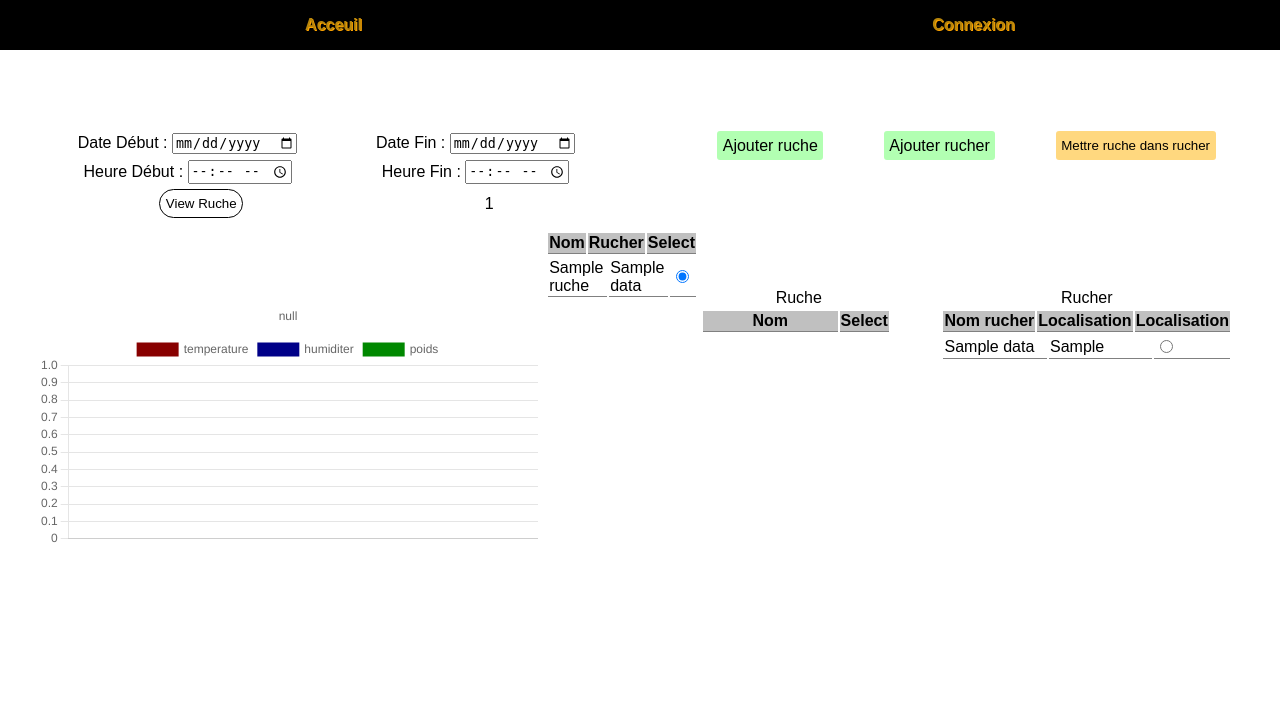
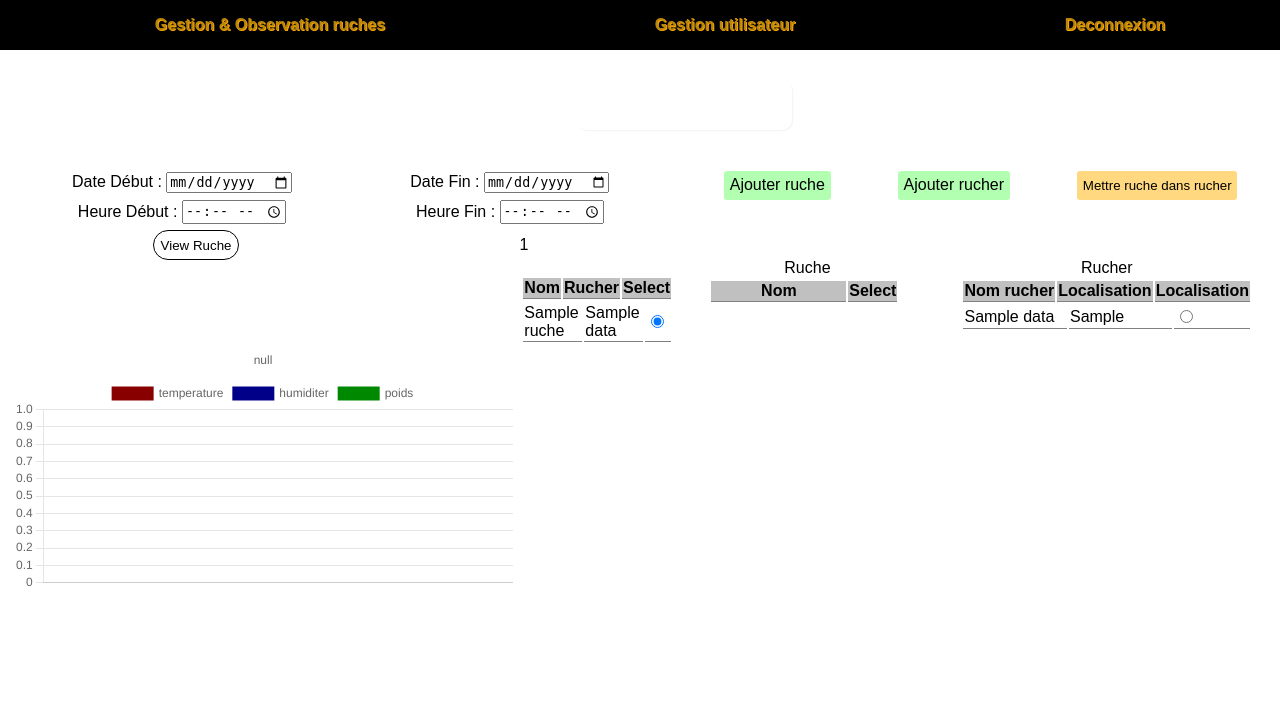
Before and after one commit to danoux10/rebuild_BTS_PROJET, a PHP site: page /view/rucher.php in a window 1280 px wide. Shown: the top 713 px of the page. Run offline with PHP 8.4, Linux system fonts and the light colour scheme; a user stored in the database is signed in; data comes from the database, SQL or seed files in the repository; both versions use the stored data as it was after the commit; tables that the repository leaves empty hold one stand-in row (values such as "Sample post"); data that the repository does not hold is empty.

Commit message:
finish back
back ok
front ok
responsive no

```diff
--- a/_function/graph.php
+++ b/_function/graph.php
@@ -3,22 +3,22 @@
     const myChart = new Chart(ctx, {
         type: 'line',
         data: {
-            labels: <?php print_r(json_encode($dateRuche)) ?>,
+            labels: <?php print_r(json_encode(@$dateRuche)) ?>,
             datasets: [{
                 label:'temperature',
-                data: <?php print_r(json_encode($temps)) ?>,
+                data: <?php print_r(json_encode(@$temps)) ?>,
                 backgroundColor: '#880000',
                 borderColor: '#880000',
                 borderWidth: 2,
             },{
                 label: 'humiditer',
-                data: <?php print_r(json_encode($humi)) ?>,
+                data: <?php print_r(json_encode(@$humi)) ?>,
                 backgroundColor: '#000088',
                 borderColor: '#000088',
                 borderWidth: 2,
             },{
                 label: 'poids',
-                data: <?php print_r(json_encode($poids)) ?>,
+                data: <?php print_r(json_encode(@$poids)) ?>,
                 backgroundColor: '#008800',
                 borderColor: '#008800',
                 borderWidth: 2,
@@ -29,7 +29,7 @@
                 title:{
                     display:true,
                     font:'bold',
-                    text:<?php print_r(json_encode($ruche_name))?>
+                    text:<?php print_r(json_encode(@$ruche_name))?>
                 }
             }
         }
--- a/_function/select.php
+++ b/_function/select.php
@@ -3,7 +3,7 @@
 	$rucheData = $bdd->query('select * from ruche');
 	$userData = $bdd->query('select * from users inner join status on users.status_reference=status.status_id ');
 	$locationData = $bdd->query('select distinct(rucher_location) from rucher_data');
-	$rucheSelect = $_SESSION['ruche'];
+	@$rucheSelect = $_SESSION['ruche'];
 	//select status
 	function selectStatus(){
 		global $bdd;
--- a/controller/navbar.php
+++ b/controller/navbar.php
@@ -1,15 +1,23 @@
+<?php
+    @$connect_lvl= $_SESSION['status'];
+?>
 <header id="navbar">
         <nav>
             <ul>
-                <li><a href="">Acceuil</a></li>
-                <li id="connexion_view"><a>Connexion</a></li>
-                <!-- if lvl != admin -->
-<!--                <li><a href="">Observer ruche</a></li>-->
-                <!-- if lvl =admin -->
-<!--                <li><a href="">Gestion & Observation ruches</a></li>-->
-<!--                <li><a href="">Gestion utilisateur</a></li>-->
-                <!-- if connected -->
-<!--                <li><a href="">Deconnexion</a></li>-->
+                <?php if($connect_lvl==0){?>
+                    <li><a href="home.php">Acceuil</a></li>
+                    <li id="connexion_view"><a>Connexion</a></li>
+                <?php }?>
+                <?php if($connect_lvl >=2){?>
+                    <li><a href="rucher.php">Observer ruche</a></li>
+                <?php }?>
+                <?php if($connect_lvl==1){?>
+                    <li><a href="rucher.php">Gestion & Observation ruches</a></li>
+                    <li><a href="user.php">Gestion utilisateur</a></li>
+                <?php }?>
+                <?php if($connect_lvl!=0) {?>
+                    <li><a href="deco.php">Deconnexion</a></li>
+                <?php }?>
             </ul>
         </nav>
 </header>
--- /dev/null
+++ b/index.php
@@ -0,0 +1,3 @@
+<?php
+		header('location:view/home.php');
+		die();
--- a/style/coustom.css
+++ b/style/coustom.css
@@ -159,6 +159,7 @@ tbody::-webkit-scrollbar-thumb {
   top: 45%;
   left: 44.5%;
   width: 300px;
+  height: 20vh;
 }
 #connexion_content #form_connexion input {
   background: none;
@@ -238,6 +239,22 @@ tbody::-webkit-scrollbar-thumb {
   position: relative;
   left: 40%;
   margin-top: 10%;
+}
+
+.button_connexion {
+  display: flex;
+  width: 20%;
+  justify-content: space-around;
+  position: relative;
+  left: 40%;
+  margin-top: 2%;
+}
+.button_connexion button {
+  width: 110px;
+  background: none;
+  border-radius: 20px;
+  padding: 1%;
+  cursor: pointer;
 }
 
 .admin {
@@ -439,10 +456,20 @@ tbody::-webkit-scrollbar-thumb {
   transition: all ease 0.5s;
 }
 
+#rucher_admin .invisible {
+  position: fixed;
+  left: 45%;
+  top: 10%;
+  height: 50px;
+  color: white;
+  border-radius: 10px;
+  box-shadow: 1px 1px 1px rgba(232, 232, 232, 0.5);
+}
 #rucher_admin #rucher_content {
+  display: flex;
+  justify-content: center;
+  align-items: center;
   margin-top: 5%;
-  display: flex;
-  justify-content: space-around;
   height: 75vh;
 }
 #rucher_admin #rucher_content table thead th {
@@ -455,7 +482,7 @@ tbody::-webkit-scrollbar-thumb {
   display: flex;
   padding: 1%;
   justify-content: space-around;
-  width: 45%;
+  width: 80%;
 }
 #rucher_admin #rucher_content .left .view_ruche {
   display: flex;
@@ -536,8 +563,11 @@ tbody::-webkit-scrollbar-thumb {
 #rucher_admin #rucher_content .left .view_ruche .view\&select .table\&select .select_single tbody td {
   width: 10%;
 }
+#rucher_admin #rucher_content #invisible {
+  display: none;
+}
 #rucher_admin #rucher_content .right {
-  width: 45%;
+  width: 100%;
   display: flex;
   flex-direction: column;
   justify-content: center;
--- a/style/coustom.scss
+++ b/style/coustom.scss
@@ -35,11 +35,11 @@ td,th{
   fill: black;
   border: 1px solid black;
 }
-
 .hidden{
   visibility: hidden;
   display: none;
 }
+
 .show{display: block;}
 .active{cursor: pointer}
 .desactive{ cursor: pointer}
@@ -159,6 +159,7 @@ tbody{
   top: 45%;
   left: 44.5%;
   width: 300px;
+  height: 20vh;
   #form_connexion{
     input{
       background: none;
@@ -247,6 +248,21 @@ tbody{
   position: relative;
   left: 40%;
   margin-top: 10%;
+}
+.button_connexion{
+  display: flex;
+  width: 20%;
+  justify-content: space-around;
+  position: relative;
+  left: 40%;
+  margin-top: 2%;
+  button{
+    width: 110px;
+    background: none;
+    border-radius: 20px;
+    padding: 1%;
+    cursor:pointer;
+  }
 }
 
 //LINK adminUser
@@ -461,10 +477,20 @@ tbody{
 
 //LINK adminRuche
 #rucher_admin{
+  .invisible{
+    position: fixed;
+    left: 45%;
+    top: 10%;
+    height: 50px;
+    color: white;
+    border-radius: 10px;
+    box-shadow: 1px 1px 1px rgba(232,232,232,.5);
+  }
   #rucher_content {
+    display: flex;
+    justify-content: center;
+    align-items: center;
     margin-top: 5%;
-    display: flex;
-    justify-content: space-around;
     height: 75vh;
     table{
       thead{
@@ -482,7 +508,7 @@ tbody{
       display: flex;
       padding: 1%;
       justify-content: space-around;
-      width: 45%;
+      width: 80%;
       .view_ruche{
         display: flex;
         flex-direction: column;
@@ -567,8 +593,11 @@ tbody{
         }
       }
     }
+    #invisible{
+      display: none;
+    }
     .right {
-      width: 45%;
+      width: 100%;
       display: flex;
       flex-direction: column;
       justify-content: center;
--- /dev/null
+++ b/view/deco.php
@@ -0,0 +1,4 @@
+<?php
+		session_start();
+		session_unset();
+		header("Location:home.php");
--- a/view/rucher.php
+++ b/view/rucher.php
@@ -4,15 +4,19 @@
 		include_once '../controller/header.php';
 		require_once '../_function/view.php';
 		require_once '../_function/select.php';
+		if($_SESSION['status'] == 0){
+            header('location:home.php');
+		}
 ?>
 <link rel="stylesheet" href="../style/coustom.css">
 <title>Gestion Ruche</title>
 </head>
 <body id="rucher_admin">
 <?php include_once '../controller/navbar.php'; ?>
+<a  title="generateur de data" href="../_function/auto%20data.php" class="invisible" target="_blank">generateur de donner et ruche</a>
 <div id="rucher_content">
     <div class="left">
-        <form action="" method="post" class="view_ruche" hidden>
+        <form action="" method="post" class="view_ruche">
             <!--btn select view-->
             <div class="btn_ruche">
                 <div class="dataSelect dateSelect">
@@ -59,7 +63,7 @@
             </div>
         </form>
     </div>
-    <div class="right">
+    <div class="right" id="<?php if($_SESSION['status']!=1){echo 'invisible';}?>">
         <form action="" method="post" class="form_ruche">
             <div class="btn_content">
                 <div class="btn_ruche">
@@ -118,11 +122,11 @@
         </fieldset>
     </form>
     <!--LINK form add rucher-->
-    <form id="add_rucher" class="add_form"  method="post">
+    <form id="add_rucher" class="add_form" method="post">
         <fieldset class="form_part">
             <legend>
-                <img alt="rucher_add_icon" src="../img/rucherAdd.svg">
-                <h3>Ajouter Rucher</h3>
+              <img alt="rucher_add_icon" src="../img/rucherAdd.svg">
+              <h3>Ajouter Rucher</h3>
             </legend>
             <span class="form_content">
               <label for="rucherName_add">Nom Rucher</label>
@@ -133,8 +137,8 @@
               <input id="rucherLocation_add" name="location" autocomplete="off" type="text" required>
             </span>
             <span>
-                <button class="add_btn" name="add_rucher" type="submit">Ajouter Rucher</button>
-                <span id="cancel_rucher">Annuler</span>
+              <button class="add_btn" name="add_rucher" type="submit">Ajouter Rucher</button>
+              <span id="cancel_rucher">Annuler</span>
             </span>
         </fieldset>
     </form>
```
Also changed, not shown: _function/connexion.php (+43 -4 lines), sql/database.sql (+3 -5 lines), view/graph.php (deleted, +0 -77 lines), view/home.php (+6 -1 lines), view/user.php (+9 -5 lines), view/user_admin.php (deleted, +0 -16 lines), 1 other file.
